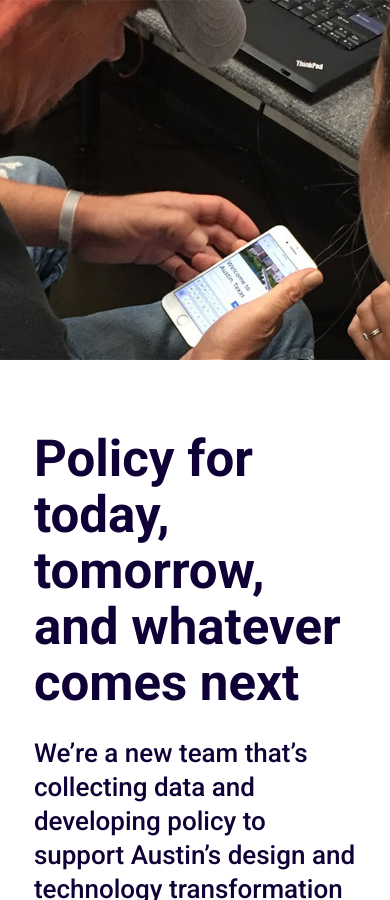
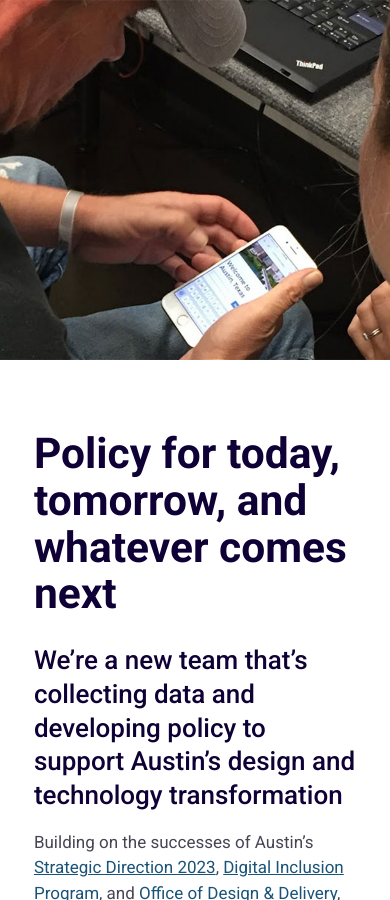
Before and after one commit to cityofaustin/policy-team, a Jekyll site: the page built from index.md, in a window 390 px wide and 900 px high. Built offline with Jekyll 4.4.1, drawn with Linux system fonts in a browser that asks for light colours; comment, search, counter and statistics services are not loaded.

```diff
--- a/_layouts/landing-page.html
+++ b/_layouts/landing-page.html
@@ -66,9 +66,9 @@ layout: default
           <h4>We're currently hiring for the following positions:</h4>
 
 
-          <h3>Policy Fellow</h3>
+          <a href="https://boards.greenhouse.io/oddaustin/jobs/4091592002"><h3>Policy Fellow</h3></a>
           <h4 class="max-paragraph">Policy Fellowships are full-time, paid opportunities for a diverse range of experts in data collection, usability analysis, accessibility analysis, policy analysis, and community engagement to help us build an open and comprehensive inventory of City services and develop iterative, user-centered policy to ensure accessibility and usability across City services in the years to come.</h4>
-          <a href="#"><h4>Learn more and apply</h4></a>
+          <a href="https://boards.greenhouse.io/oddaustin/jobs/4091592002"><h4>Learn more and apply</h4></a>
 
         </div>
       </div>
--- a/assets/stylesheets/zilker/typography.scss
+++ b/assets/stylesheets/zilker/typography.scss
@@ -81,7 +81,7 @@ body.how-we-work-page {
 
 section.gray-back h4 {
   color: #ddd;
-  padding-top: 0;
+  padding-top: .8em;
   margin-top: 0;
   max-width: 720px;
   font-size: 2.6rem;
@@ -253,3 +253,16 @@ h2.first-line {
 }
 
 }
+
+
+@media only screen and (max-width: 800px) {
+
+h2.first-line {
+    font-size: 2.5em;
+}
+
+h2 {
+  font-size: 1.8em;
+}
+
+}
```
